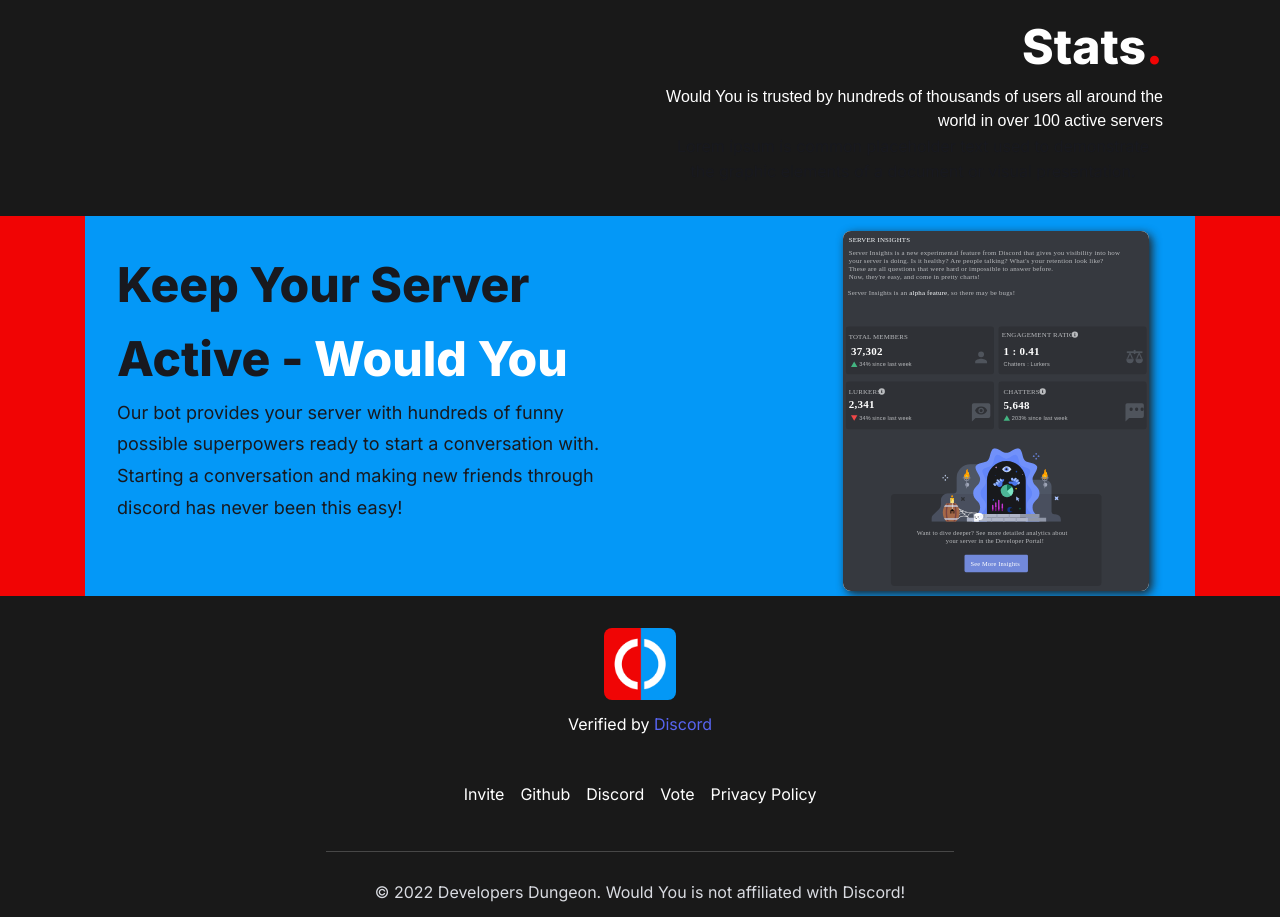
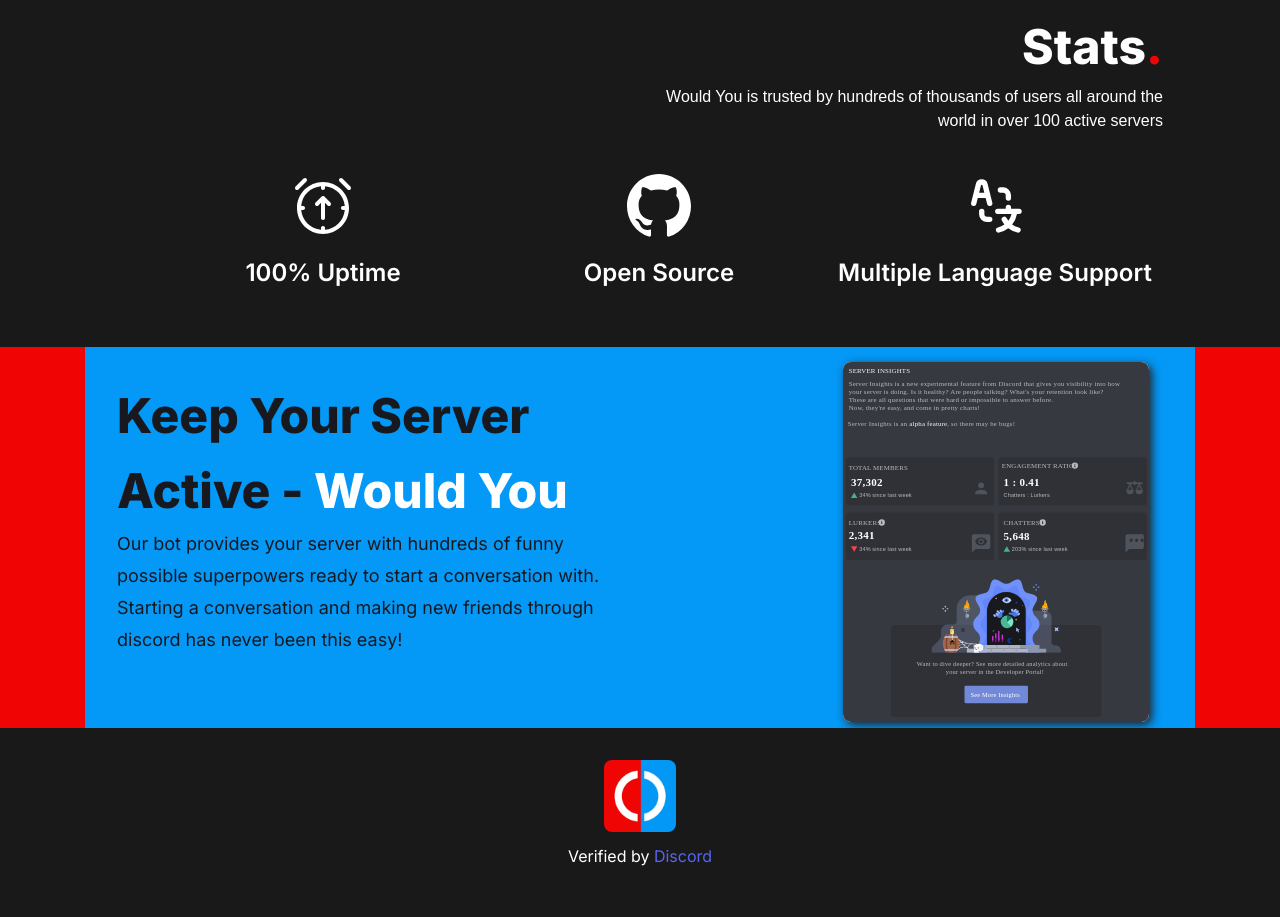
Before and after one commit to mezotv/wouldyou-web, a Next.js app: page / in a window 1280 px wide. Shown: the part 1180-2097 px from the top of the page. Built offline with nearby package versions, Linux system fonts and the light colour scheme; no server answers.

Commit message:
Added backend integration
Not done yet will finish once im home

```diff
--- a/package.json
+++ b/package.json
@@ -3,6 +3,9 @@
   "version": "0.1.0",
   "description": "",
   "main": "index.js",
+  "browser": {
+    "fs": false
+  },
   "scripts": {
     "dev": "next",
     "build": "next build",
@@ -12,7 +15,9 @@
   "author": "",
   "license": "ISC",
   "dependencies": {
+    "axios": "^0.27.2",
     "framer-motion": "^6.5.1",
+    "fs": "^0.0.1-security",
     "next": "^12.2.3",
     "prop-types": "^15.8.1",
     "react": "^18.2.0",
--- a/pages/index.jsx
+++ b/pages/index.jsx
@@ -3,16 +3,22 @@
 import Head from "next/head";
 
 import PrimaryButton from "./components/primary-button";
-import FeatureCard from './components/feature-card'
-
+import FeatureCard from "./components/feature-card";
+import { fetchBackend } from "./js/fetchBackend";
 
 const Home = (props) => {
+  fetchBackend()
   return (
     <>
+
       <div className="home-container">
         <Head>
           <title>Would You | Discord Bot</title>
-          <link rel="icon" type="image/x-icon" href="/static/favicon.ico"></link>
+          <link
+            rel="icon"
+            type="image/x-icon"
+            href="/static/favicon.ico"
+          ></link>
           <meta
             name="description"
             content="Would you is a fun little bot for every server! Provide your server with fun little would you questions!"
@@ -207,12 +213,20 @@
               the world in over 100 active servers
             </span>
           </span>
-          <span className="home-text24">
-            <span className="home-text25">
-              Lorem ipsum is common placeholder text used to demonstrate the
-              graphic elements of a document or visual presentation.
-            </span>
-          </span>
+          <div className="home-features1">
+            <FeatureCard
+              title="100% Uptime"
+              image_src="/assets/up-time.svg"
+            ></FeatureCard>
+            <FeatureCard
+              title="Open Source"
+              image_src="/assets/github.svg"
+            ></FeatureCard>
+            <FeatureCard
+              title="Multiple Language Support"
+              image_src="/assets/language.svg"
+            ></FeatureCard>
+          </div>
           <div className="home-container04"></div>
         </div>
         <div className="home-c-t-a">
@@ -346,4 +360,5 @@
   );
 };
 
+
 export default Home;
--- /dev/null
+++ b/pages/js/fetchBackend.js
@@ -0,0 +1,28 @@
+import axios from 'axios';
+import fs from 'fs';
+
+const path = '../../public/data/wouldyou.json';
+
+async function fetchBackend() {
+  let data;
+    try {
+      await axios({
+        method: 'post',
+        url: 'https://developersdungeon.xyz/assets/json/servers.json',
+        headers: {
+          'Content-Type': 'application/json',
+          Accept: 'application/json',
+        },
+      })
+        .then((res) => {
+            data = JSON.stringify(res.data, null, 2);
+          fs.writeFile(path, data, (err) => {
+            if (err) throw err;
+          });
+        })
+        .catch(() => {
+        });
+    } catch (err) {}
+}
+
+module.exports = { fetchBackend };
```
Also changed, not shown: 2 other files (tests, documents, lock files or other folders). Lines whose indentation alone changed are shown as unchanged.
